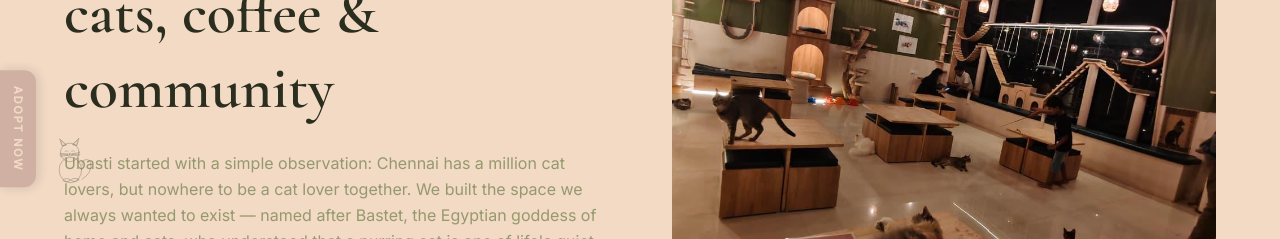
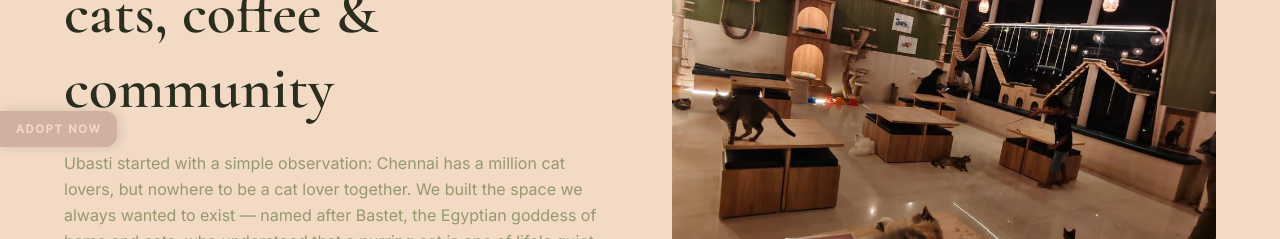
Before and after one commit to irfan38431/Ubasti_website, a Next.js app: page /about in a window 1280 px wide. Shown: the part 271-510 px from the top of the page. Built offline with nearby package versions, Linux system fonts and the light colour scheme; no server answers; the database is empty.

Commit message:
updated kitties page

```diff
--- a/components/public/AdoptNowRibbon.tsx
+++ b/components/public/AdoptNowRibbon.tsx
@@ -19,26 +19,6 @@
 
   return (
     <div className="hidden md:block fixed left-0 top-1/2 z-40" style={{ transform: "translateY(-50%)" }}>
-      {/* Animated cat pointer — appears to the right of the ribbon */}
-      <motion.div
-        className="absolute pointer-events-none"
-        style={{ right: -64, top: "50%", transform: "translateY(-50%)", width: 60, height: 60 }}
-        aria-hidden="true"
-        animate={shouldReduce ? {} : {
-          rotate: [0, 15, -5, 10, 0],
-          y: [0, -4, 0, -2, 0],
-        }}
-        transition={{ duration: 2.4, repeat: Infinity, ease: "easeInOut" }}
-      >
-        <Image
-          src="/images/decorative/cat-outline.svg"
-          alt=""
-          fill
-          className="object-contain"
-          style={{ filter: "invert(0.3) sepia(0.5)" }}
-        />
-      </motion.div>
-
       {/* Ribbon button */}
       <motion.div
         animate={shouldReduce ? {} : {
@@ -58,12 +38,10 @@
         <Link
           href="/adoption"
           aria-label="Adopt Now"
-          className="flex items-center justify-center"
+          className="flex items-center justify-center gap-2"
           style={{
-            writingMode: "vertical-rl",
-            textOrientation: "mixed",
             color: "var(--ubasti-cream)",
-            padding: "1rem 0.6rem",
+            padding: "0.6rem 1rem",
             fontSize: "0.7rem",
             fontWeight: 700,
             letterSpacing: "0.15em",
```
